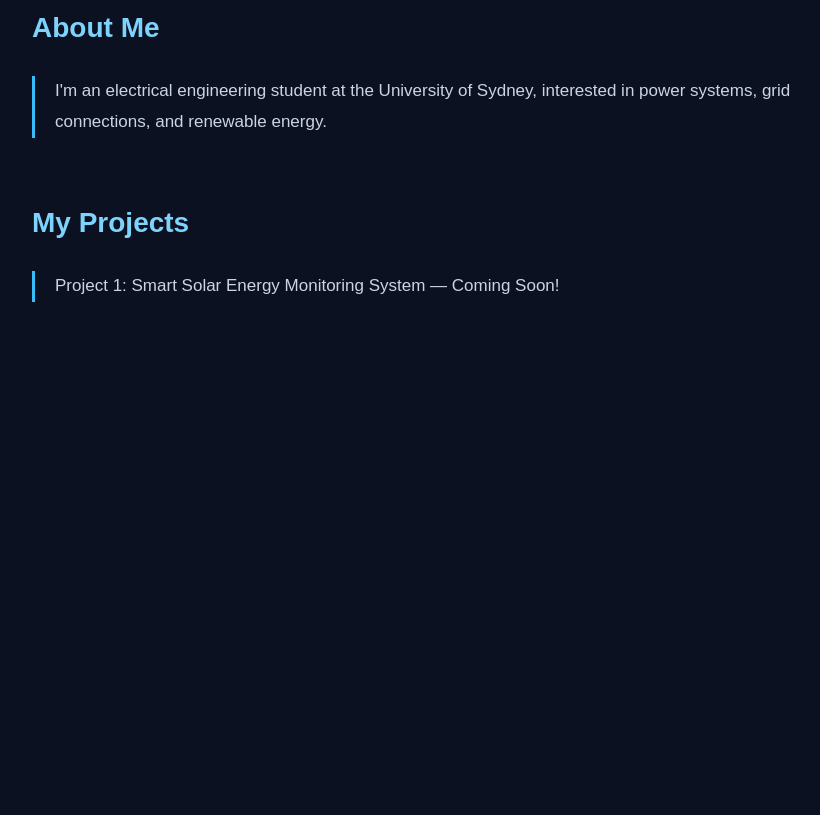
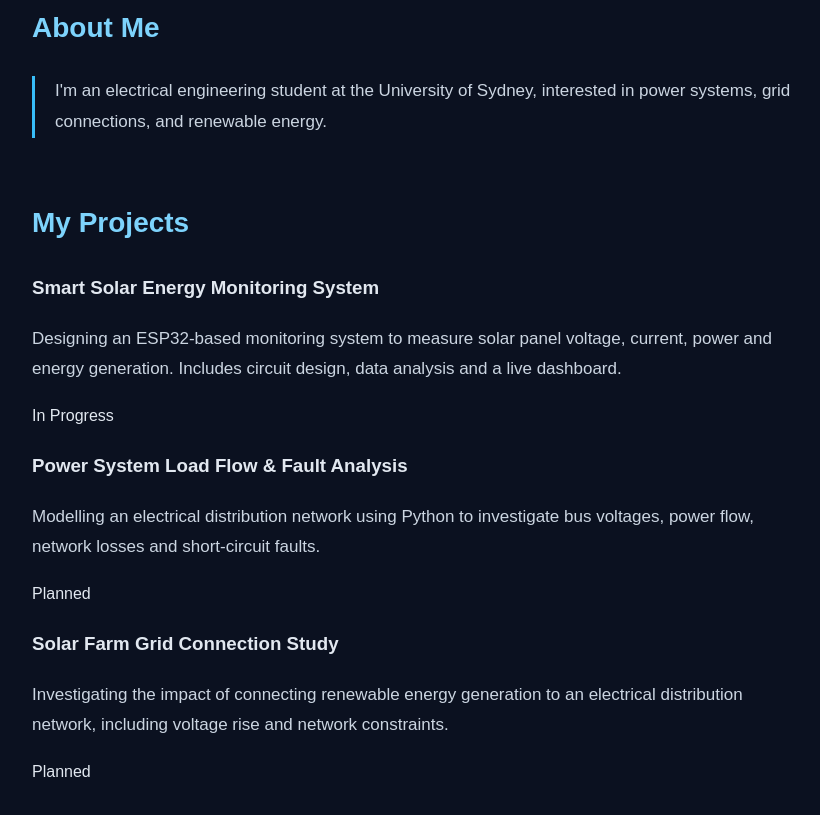
Before and after one commit to catherineelle/engineering-portfolio-, a plain HTML site: page index.html in a window 1280 px wide. Shown: the part 381-1196 px from the top of the page, without its empty margins (96-916 px from the left). Before the commit the page ends 800 px from the top, so only its background shows below. Drawn offline with Linux system fonts and the light colour scheme.

Commit message:
Update index.html

```diff
--- a/index.html
+++ b/index.html
@@ -29,8 +29,49 @@
   </p>
 
   <!-- Projects Section -->
-  <h2 id="projects">My Projects</h2>
-  <p>Project 1: Smart Solar Energy Monitoring System — Coming Soon!</p>
+
+<!-- Projects Section -->
+<section id="projects">
+  <h2>My Projects</h2>
+
+  <div class="project-container">
+
+    <!-- Project 1 -->
+    <div class="project-card">
+      <h3>Smart Solar Energy Monitoring System</h3>
+      <p>
+        Designing an ESP32-based monitoring system to measure
+        solar panel voltage, current, power and energy generation.
+        Includes circuit design, data analysis and a live dashboard.
+      </p>
+      <span class="project-status">In Progress</span>
+    </div>
+
+    <!-- Project 2 -->
+    <div class="project-card">
+      <h3>Power System Load Flow & Fault Analysis</h3>
+      <p>
+        Modelling an electrical distribution network using Python
+        to investigate bus voltages, power flow, network losses
+        and short-circuit faults.
+      </p>
+      <span class="project-status">Planned</span>
+    </div>
+
+    <!-- Project 3 -->
+    <div class="project-card">
+      <h3>Solar Farm Grid Connection Study</h3>
+      <p>
+        Investigating the impact of connecting renewable energy
+        generation to an electrical distribution network,
+        including voltage rise and network constraints.
+      </p>
+      <span class="project-status">Planned</span>
+    </div>
+
+  </div>
+</section>
+
 
 </body>
 </html>
```
